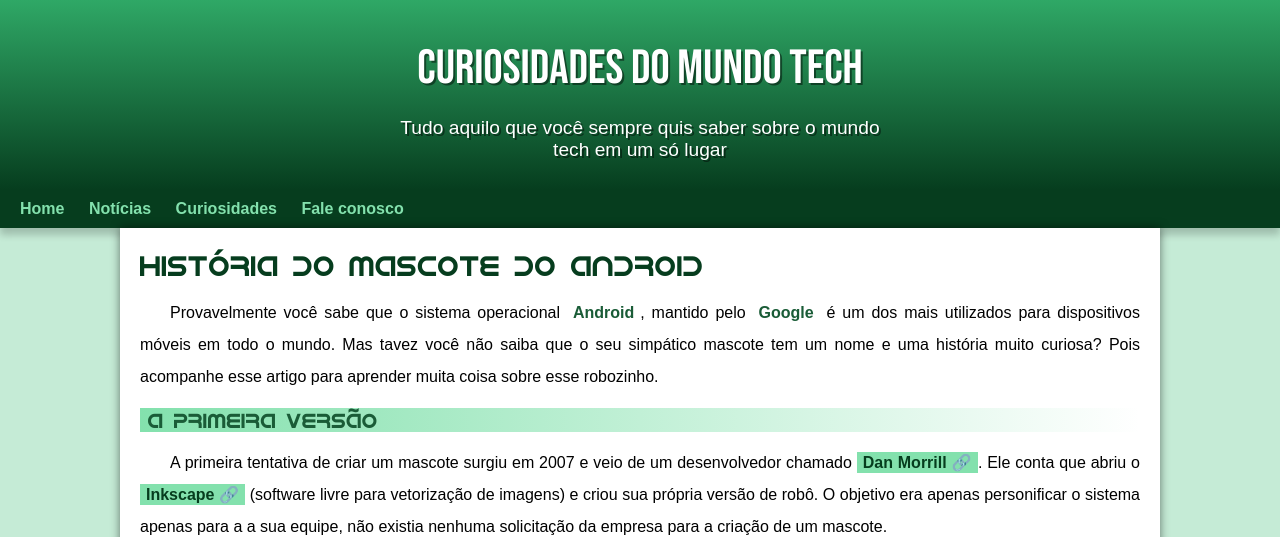
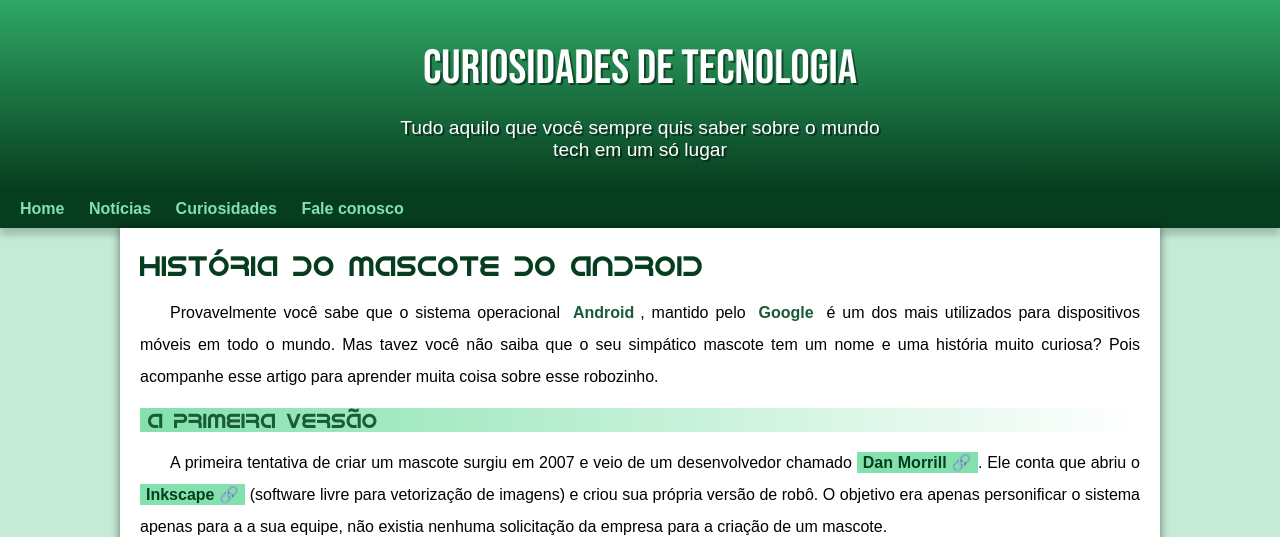
Before and after one commit to RicoVianna/html_css, a plain HTML site: page desafios/desaf010/android.html in a window 1280 px wide. Shown: the top 537 px of the page. Drawn offline with Linux system fonts and the light colour scheme.

Commit message:
Retornando ao título original
Fiz um teste e voltei ao original

```diff
--- a/desafios/desaf010/android.html
+++ b/desafios/desaf010/android.html
@@ -11,7 +11,7 @@
 </head>
 <body>
     <header>
-        <h1>Curiosidades do mundo tech</h1>
+        <h1>Curiosidades de Tecnologia</h1>
         <p>
             Tudo aquilo que você sempre quis saber sobre o mundo tech em um só lugar
         </p>
```
